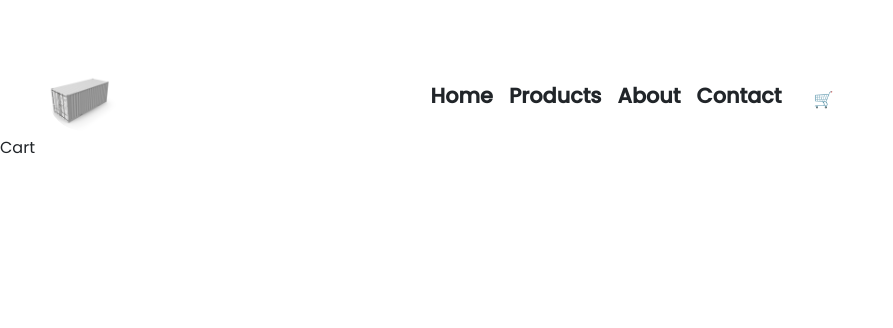
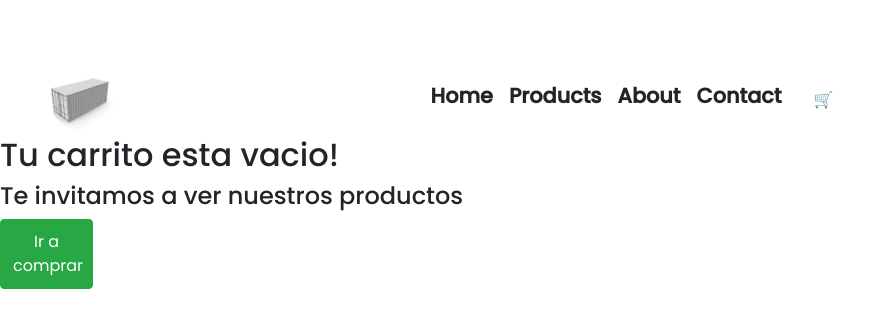
Before and after one commit to LautiOtegui/React, a React (Create React App) app: page /cart in a window 1280 px wide. Shown: the top 328 px of the page, without its empty margins (0-893 px from the left). Built offline with nearby package versions, Linux system fonts and the light colour scheme; a web font is replaced by a local one.

Commit message:
CartViewWorking

```diff
--- a/src/App.js
+++ b/src/App.js
@@ -11,10 +11,12 @@ import Cart from './containers/CartContainer';
 import './App.css'
 import { CartProvider } from '../src/context/CartContext';
 
+
 function App() {
 
 
   return (
+
   <CartProvider>
     <BrowserRouter>
       <NavBar />
--- a/src/components/Cart/index.jsx
+++ b/src/components/Cart/index.jsx
@@ -1,7 +1,8 @@
 import React from 'react'
 import { useNavigate } from 'react-router-dom'
-import { useCart } from '../context/CartContext'
-import CartItem from './CartItem'
+import { useCart } from '../../context/CartContext'
+import CartItem from '../CartItem'
+import './style.css'
 
 const Cart = () => {
 
--- /dev/null
+++ b/src/components/Cart/style.css
@@ -0,0 +1,4 @@
+button{
+    width: 93px;
+    height: 70px;
+}
--- a/src/components/CartItem/index.jsx
+++ b/src/components/CartItem/index.jsx
@@ -1,13 +1,13 @@
 import React from 'react'
-import { useCart } from '../context/CartContext'
+import { useCart } from '../../context/CartContext'
 
 const CartItem = ({compra}) => {
     const{removeItem}=useCart()
     return (
     <div  style={{display:'flex', justifyContent:'space-between', alignItems:'center', padding:'2rem', width:'100%'}}>
-                <img src={compra.imagen} alt={compra.nombre} styte={{width:'10rem'}}/>
-                <span>{compra.nombre}</span>
-                <span>${compra.precio}</span>
+                <img src={compra.image} alt={compra.title} style={{width:'5rem'}}/>
+                <span>{compra.title}</span>
+                <span>{compra.price}</span>
                 <button className='btn btn-danger' onClick={()=>removeItem(compra.id)}>X</button>
     </div>
     )
--- a/src/components/ItemDetail/index.jsx
+++ b/src/components/ItemDetail/index.jsx
@@ -8,7 +8,7 @@ const ItemDetail = ({ product }) => {
     const [compra, setCompra] = useState(false);
     const { name, price, stock, img, id } = product;
     const navegar = useNavigate();
-    const { addItem } = useCart();
+    const { addItem, addItem2 } = useCart();
 
     const onAdd = () => {
     let purchase = {
@@ -22,6 +22,7 @@ const ItemDetail = ({ product }) => {
     setCompra(true);
 
     addItem(purchase);
+    addItem2(product,count);
 
     };
 
--- a/src/containers/CartContainer/index.jsx
+++ b/src/containers/CartContainer/index.jsx
@@ -1,9 +1,10 @@
 import React from 'react'
+import Cart from '../../components/Cart/index'
 
-const Cart = () => {
+const CartContainer = () => {
     return (
-    <div>Cart</div>
+    <Cart/>
     )
 }
 
-export default Cart;
+export default CartContainer;
```
